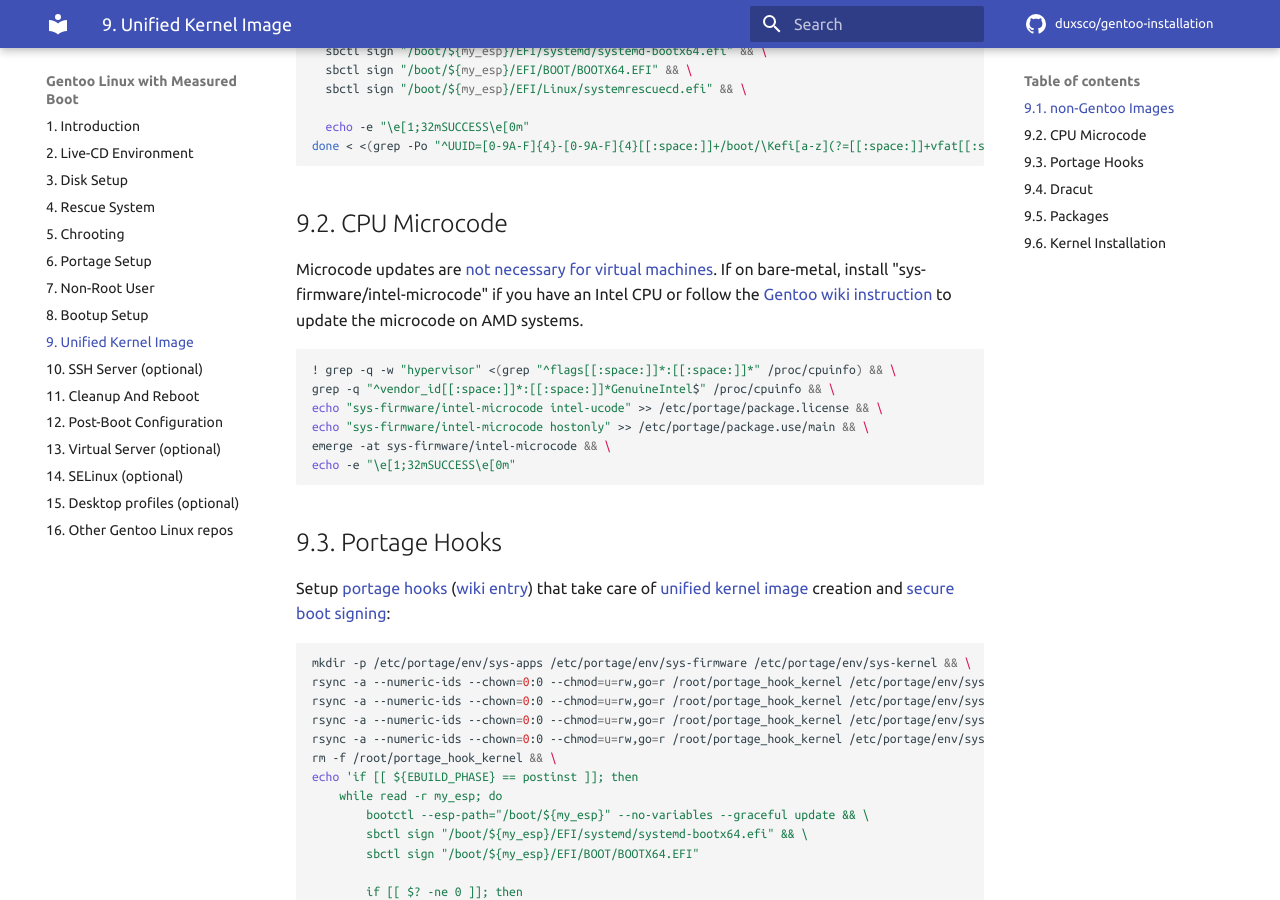
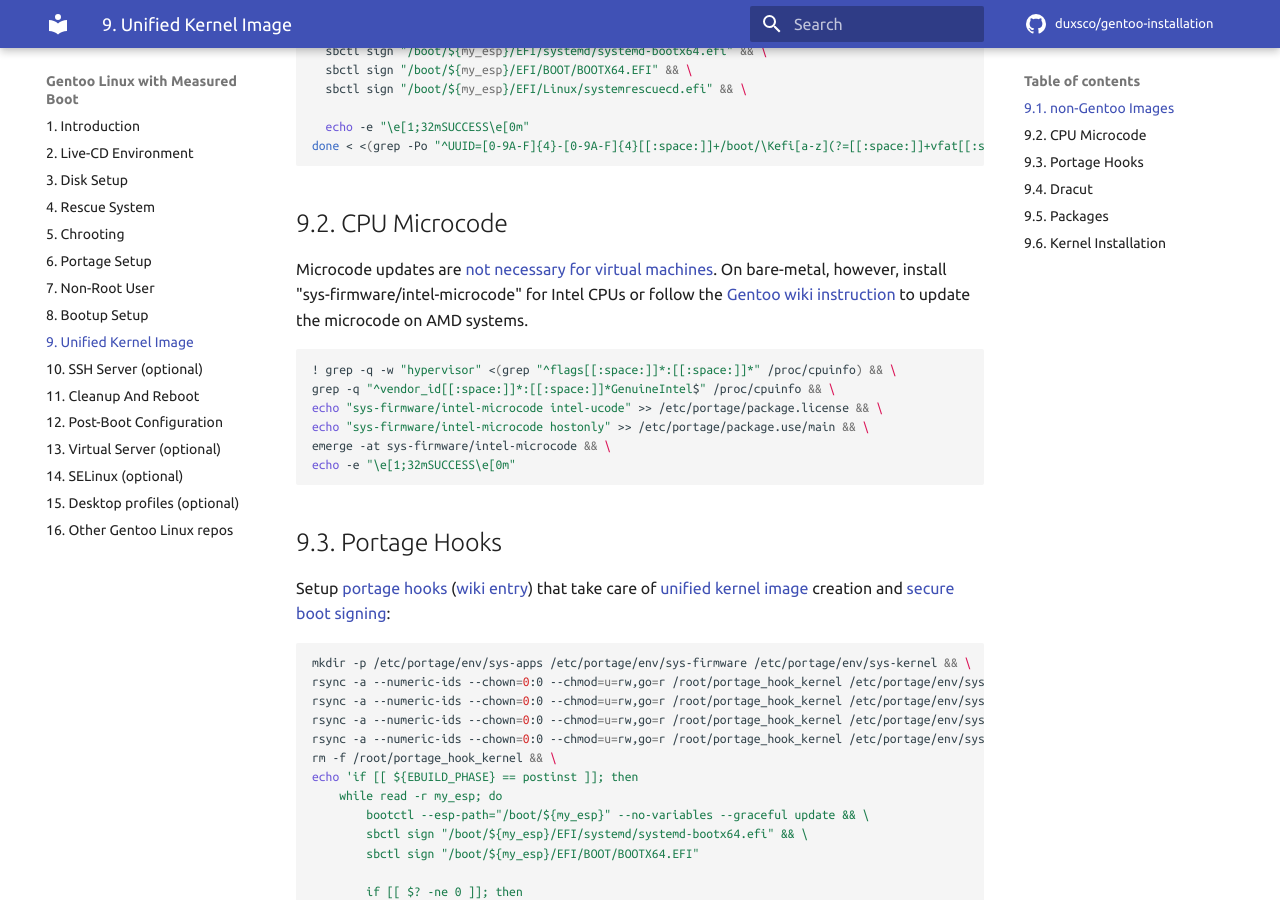
Before and after one commit to duxsco/gentoo-installation, an MkDocs documentation site: the page built from docs/unified_kernel_image.md, in a window 1280 px wide and 900 px high, scrolled down 663 px. Built offline with MkDocs 1.6.1 and Material for MkDocs 9.7.7, drawn with Linux system fonts in a browser that asks for light colours; emoji names are drawn with the system emoji font; comment, search, counter and statistics services are not loaded.

Commit message:
Update "9. Unified Kernel Image"

````diff
--- a/docs/unified_kernel_image.md
+++ b/docs/unified_kernel_image.md
@@ -36,7 +36,7 @@ done < <(grep -Po "^UUID=[0-9A-F]{4}-[0-9A-F]{4}[[:space:]]+/boot/\Kefi[a-z](?=[
 
 ## 9.2. CPU Microcode
 
-Microcode updates are [not necessary for virtual machines](https://unix.stackexchange.com/a/572757). If on bare-metal, install "sys-firmware/intel-microcode" if you have an Intel CPU or follow the [Gentoo wiki instruction](https://wiki.gentoo.org/wiki/AMD_microcode) to update the microcode on AMD systems.
+Microcode updates are [not necessary for virtual machines](https://unix.stackexchange.com/a/572757). On bare-metal, however, install "sys-firmware/intel-microcode" for Intel CPUs or follow the [Gentoo wiki instruction](https://wiki.gentoo.org/wiki/AMD_microcode) to update the microcode on AMD systems.
 
 ```shell
 ! grep -q -w "hypervisor" <(grep "^flags[[:space:]]*:[[:space:]]*" /proc/cpuinfo) && \
````
